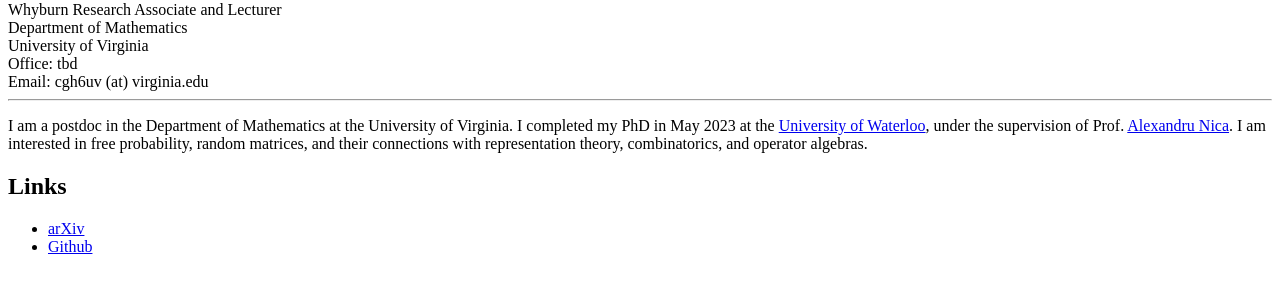
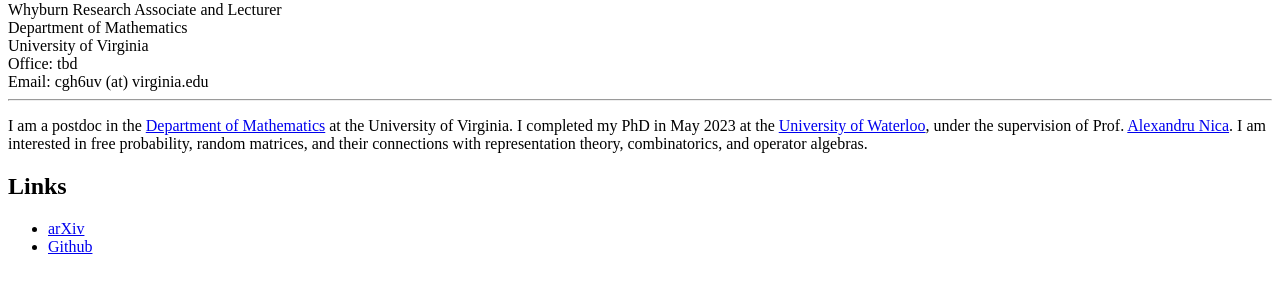
Before and after one commit to nwnrdss/nwnrdss.github.io, a plain HTML site: page index.html in a window 1280 px wide. Shown: the part 79-372 px from the top of the page. Drawn offline with Linux system fonts and the light colour scheme.

Commit message:
Update index.html

```diff
--- a/index.html
+++ b/index.html
@@ -18,7 +18,7 @@ Email: cgh6uv (at) virginia.edu <br>
 <hr>
 
 <p>
-I am a postdoc in the Department of Mathematics at the University of Virginia. I completed my PhD in May 2023 at the <a href=https://uwaterloo.ca/pure-mathematics/>University of Waterloo</a>, under the supervision of Prof. <a href=https://math.uwaterloo.ca/~anica>Alexandru Nica</a>. I am interested in free probability, random matrices, and their connections with representation theory, combinatorics, and operator algebras.
+I am a postdoc in the <a href=https://math.virginia.edu/>Department of Mathematics</a> at the University of Virginia. I completed my PhD in May 2023 at the <a href=https://uwaterloo.ca/pure-mathematics/>University of Waterloo</a>, under the supervision of Prof. <a href=https://math.uwaterloo.ca/~anica>Alexandru Nica</a>. I am interested in free probability, random matrices, and their connections with representation theory, combinatorics, and operator algebras.
 </p>
 
 <h2>Links</h2>
```
